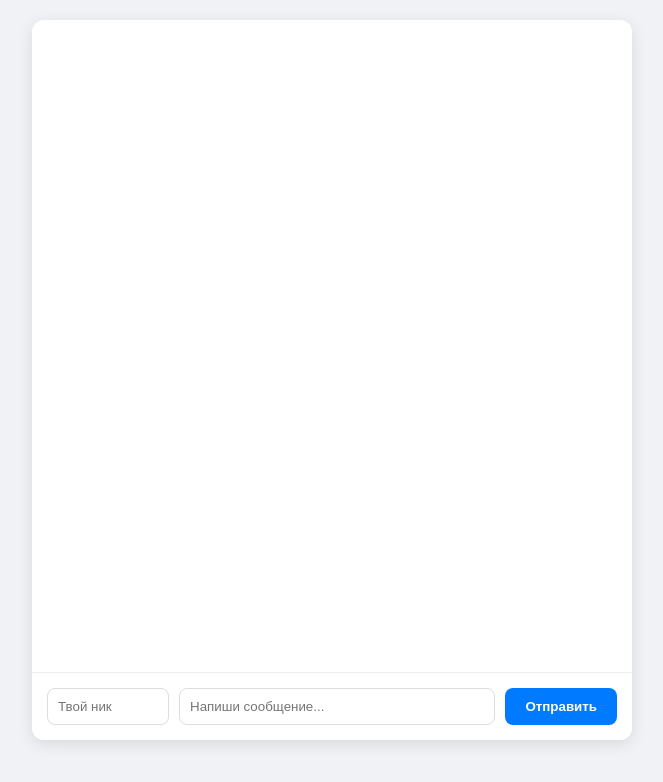
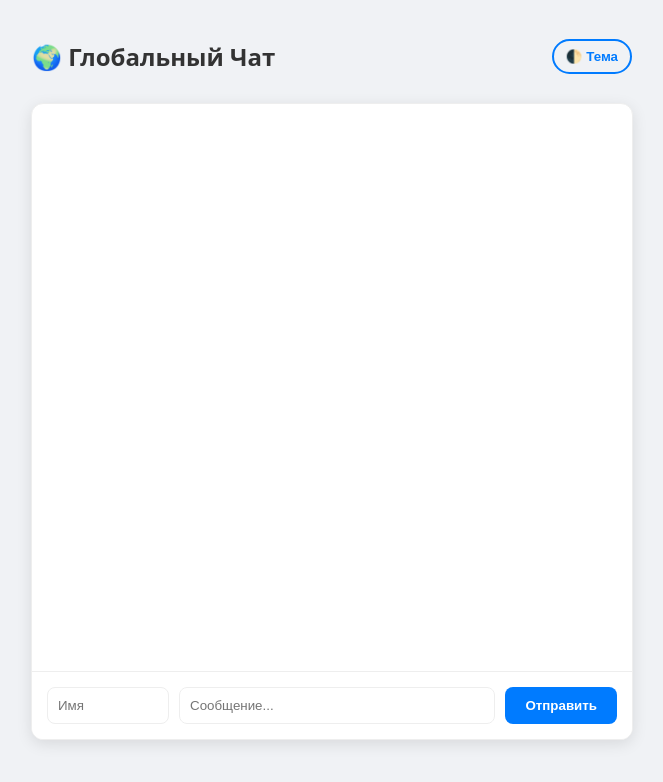
Before and after one commit to Kodik-glitch/-8, a website: page index.html in a window 1280 px wide. Shown: the whole page, without its empty margins (308-971 px from the left). Drawn offline with nearby package versions, Linux system fonts and the light colour scheme; no server answers.

Commit message:
Update index.html

```diff
--- a/index.html
+++ b/index.html
@@ -3,28 +3,160 @@
 <head>
   <meta charset="UTF-8">
   <meta name="viewport" content="width=device-width, initial-scale=1.0">
-  <title>Глобальный Микро-Чат</title>
+  <title>Глобальный Чат</title>
   <style>
-    body { font-family: -apple-system, sans-serif; margin: 0; padding: 20px; display: flex; flex-direction: column; height: 90vh; background: #f0f2f5; }
-    #chat-container { width: 100%; max-width: 600px; margin: auto; display: flex; flex-direction: column; height: 100%; background: white; border-radius: 12px; box-shadow: 0 4px 15px rgba(0,0,0,0.1); overflow: hidden; }
-    #messages { list-style-type: none; margin: 0; padding: 20px; flex-grow: 1; overflow-y: auto; display: flex; flex-direction: column; gap: 10px; }
-    #messages li { padding: 10px 15px; background: #e9ecef; border-radius: 15px; max-width: 70%; align-self: flex-start; }
-    #messages li.my-msg { background: #007bff; color: white; align-self: flex-end; }
-    #form { display: flex; padding: 15px; border-top: 1px solid #eee; background: #fff; }
-    #input-name { width: 100px; padding: 10px; border: 1px solid #ddd; border-radius: 8px; margin-right: 10px; }
-    #input-msg { flex-grow: 1; padding: 10px; border: 1px solid #ddd; border-radius: 8px; }
-    button { padding: 10px 20px; margin-left: 10px; border: none; background: #007bff; color: white; border-radius: 8px; cursor: pointer; font-weight: bold; }
-    button:hover { background: #0056b3; }
+    /* Переменные для тем оформления */
+    :root {
+      --bg-color: #f0f2f5;
+      --chat-bg: #ffffff;
+      --text-color: #333333;
+      --msg-bg: #e9ecef;
+      --msg-text: #333333;
+      --border-color: #eeeeee;
+      --input-bg: #ffffff;
+    }
+
+    [data-theme="dark"] {
+      --bg-color: #18191a;
+      --chat-bg: #242526;
+      --text-color: #e4e6eb;
+      --msg-bg: #3a3b3c;
+      --msg-text: #e4e6eb;
+      --border-color: #3e4042;
+      --input-bg: #3a3b3c;
+    }
+
+    body {
+      font-family: system-ui, -apple-system, sans-serif;
+      margin: 0;
+      padding: 20px;
+      display: flex;
+      flex-direction: column;
+      height: 90vh;
+      background: var(--bg-color);
+      color: var(--text-color);
+      transition: background 0.3s, color 0.3s;
+    }
+
+    #chat-header {
+      display: flex;
+      justify-content: space-between;
+      align-items: center;
+      width: 100%;
+      max-width: 600px;
+      margin: 0 auto 10px auto;
+    }
+
+    #theme-toggle {
+      background: none;
+      border: 2px solid #007bff;
+      color: #007bff;
+      padding: 8px 12px;
+      border-radius: 20px;
+      cursor: pointer;
+      font-weight: bold;
+      transition: all 0.2s;
+    }
+
+    #theme-toggle:hover {
+      background: #007bff;
+      color: white;
+    }
+
+    #chat-container {
+      width: 100%;
+      max-width: 600px;
+      margin: auto;
+      display: flex;
+      flex-direction: column;
+      height: 100%;
+      background: var(--chat-bg);
+      border-radius: 12px;
+      box-shadow: 0 4px 15px rgba(0,0,0,0.1);
+      overflow: hidden;
+      border: 1px solid var(--border-color);
+    }
+
+    #messages {
+      list-style-type: none;
+      margin: 0;
+      padding: 20px;
+      flex-grow: 1;
+      overflow-y: auto;
+      display: flex;
+      flex-direction: column;
+      gap: 10px;
+    }
+
+    #messages li {
+      padding: 10px 15px;
+      background: var(--msg-bg);
+      color: var(--msg-text);
+      border-radius: 15px;
+      max-width: 70%;
+      align-self: flex-start;
+      word-break: break-word;
+    }
+
+    #messages li.my-msg {
+      background: #007bff;
+      color: white;
+      align-self: flex-end;
+    }
+
+    #form {
+      display: flex;
+      padding: 15px;
+      border-top: 1px solid var(--border-color);
+      background: var(--chat-bg);
+    }
+
+    #input-name {
+      width: 100px;
+      padding: 10px;
+      border: 1px solid var(--border-color);
+      border-radius: 8px;
+      margin-right: 10px;
+      background: var(--input-bg);
+      color: var(--text-color);
+    }
+
+    #input-msg {
+      flex-grow: 1;
+      padding: 10px;
+      border: 1px solid var(--border-color);
+      border-radius: 8px;
+      background: var(--input-bg);
+      color: var(--text-color);
+    }
+
+    #send-btn {
+      padding: 10px 20px;
+      margin-left: 10px;
+      border: none;
+      background: #007bff;
+      color: white;
+      border-radius: 8px;
+      cursor: pointer;
+      font-weight: bold;
+    }
+
+    #send-btn:hover { background: #0056b3; }
   </style>
 </head>
 <body>
 
+  <div id="chat-header">
+    <h2>🌍 Глобальный Чат</h2>
+    <button id="theme-toggle">🌓 Тема</button>
+  </div>
+
   <div id="chat-container">
     <ul id="messages"></ul>
     <form id="form">
-      <input id="input-name" placeholder="Твой ник" required />
-      <input id="input-msg" placeholder="Напиши сообщение..." autocomplete="off" required />
-      <button>Отправить</button>
+      <input id="input-name" placeholder="Имя" required />
+      <input id="input-msg" placeholder="Сообщение..." autocomplete="off" required />
+      <button id="send-btn">Отправить</button>
     </form>
   </div>
 
@@ -35,31 +167,37 @@
     const inputMsg = document.getElementById('input-msg');
     const inputName = document.getElementById('input-name');
     const messages = document.getElementById('messages');
+    const themeToggle = document.getElementById('theme-toggle');
+
+    // Логика переключения темы
+    themeToggle.addEventListener('click', () => {
+      const currentTheme = document.documentElement.getAttribute('data-theme');
+      if (currentTheme === 'dark') {
+        document.documentElement.setAttribute('data-theme', 'light');
+      } else {
+        document.documentElement.setAttribute('data-theme', 'dark');
+      }
+    });
 
     form.addEventListener('submit', (e) => {
       e.preventDefault();
-      const payload = {
-        name: inputName.value,
-        text: inputMsg.value
-      };
-
-      // Отправляем объект с ником и сообщением на сервер
-      socket.emit('chat message', payload);
-      inputMsg.value = '';
+      if (inputMsg.value.trim() && inputName.value.trim()) {
+        socket.emit('chat message', {
+          name: inputName.value,
+          text: inputMsg.value
+        });
+        inputMsg.value = '';
+      }
     });
 
-    // Слушаем сообщения от сервера
     socket.on('chat message', (data) => {
       const item = document.createElement('li');
       item.innerHTML = `<strong>${data.name}:</strong> ${data.text}`;
-
-      // Если ник совпадает с текущим, красим в синий и прижимаем вправо
       if (data.name === inputName.value) {
         item.classList.add('my-msg');
       }
-
       messages.appendChild(item);
-      messages.scrollTop = messages.scrollHeight; // Скролл вниз
+      messages.scrollTop = messages.scrollHeight;
     });
   </script>
 </body>
```
